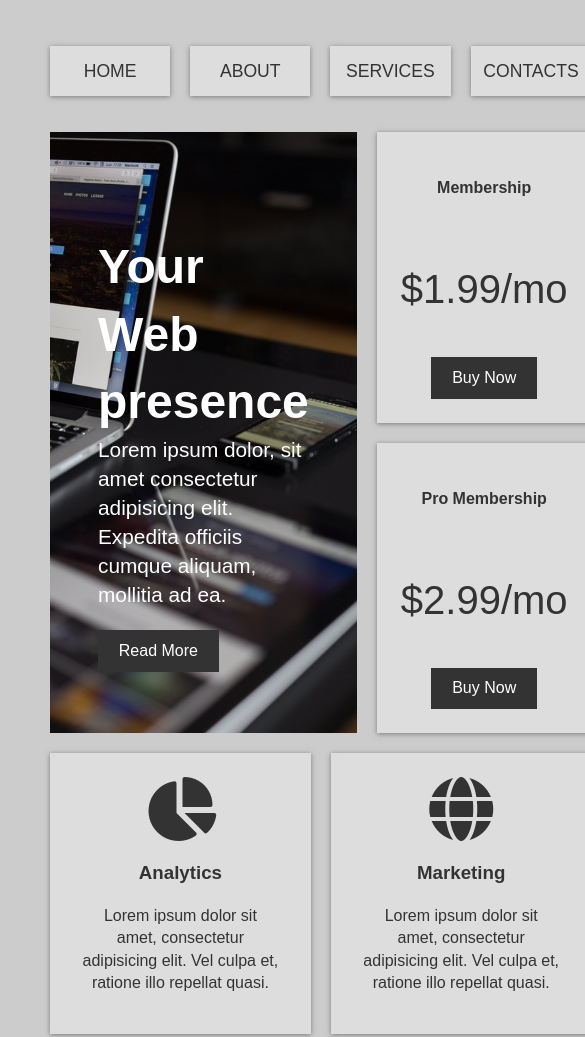
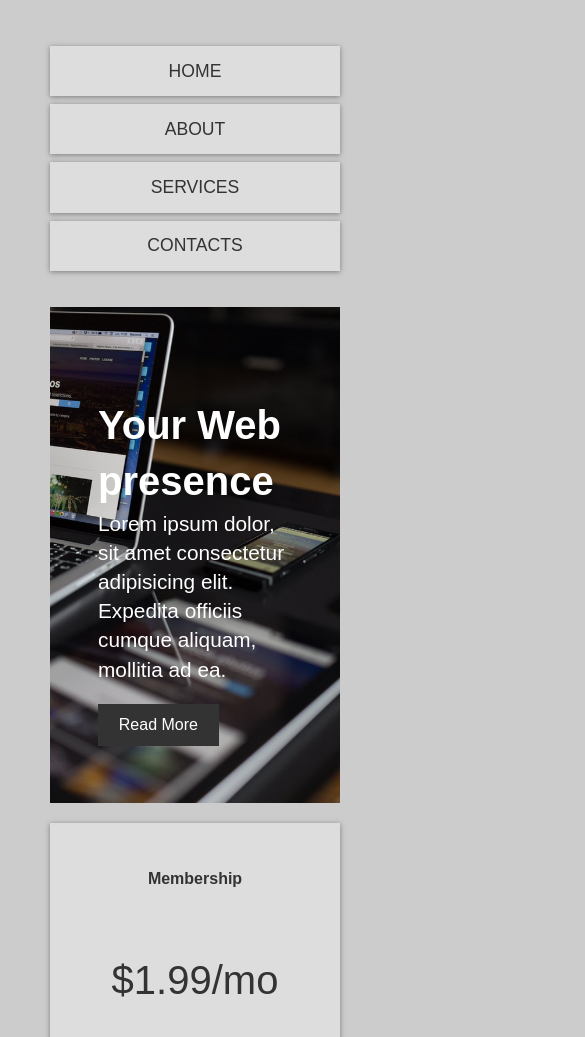
Before and after one commit to ArchitAdh/CSS-Grid-Website, a plain HTML site: page index.html in a window 390 px wide. Shown: the top 1037 px of the page, 585 px wide, since content can reach past the window. Drawn offline with Linux system fonts and the light colour scheme.

Commit message:
added media queries

```diff
--- a/style.css
+++ b/style.css
@@ -173,3 +173,38 @@ footer {
   color: var(--light);
   text-align: center;
 }
+
+/* Media Query */
+
+@media (max-width: 700px) {
+  .main-nav ul {
+    grid-template-columns: 1fr;
+    grid-gap: 8px;
+  }
+  .top-container {
+    grid-template-areas:
+      "sh sh"
+      "tb-a tb-b";
+  }
+
+  .showcase h1 {
+    font-size: 2.5rem;
+  }
+
+  .info {
+    grid-template-columns: 1fr;
+  }
+  .info .btn {
+    display: block;
+    text-align: center;
+    margin: auto;
+  }
+}
+@media (max-width: 500px) {
+  .top-container {
+    grid-template-areas:
+      "sh "
+      "tb-a"
+      "tb-b";
+  }
+}
```
